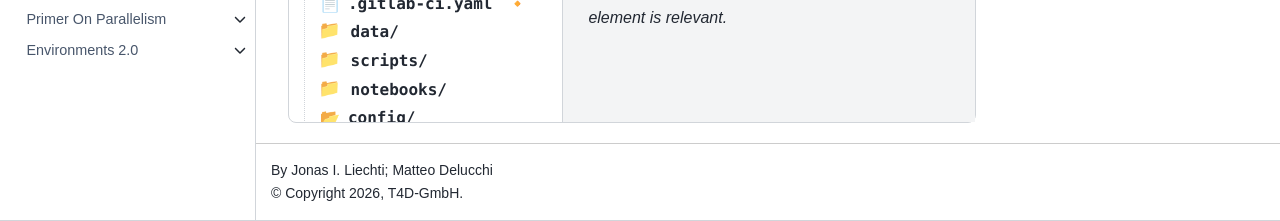
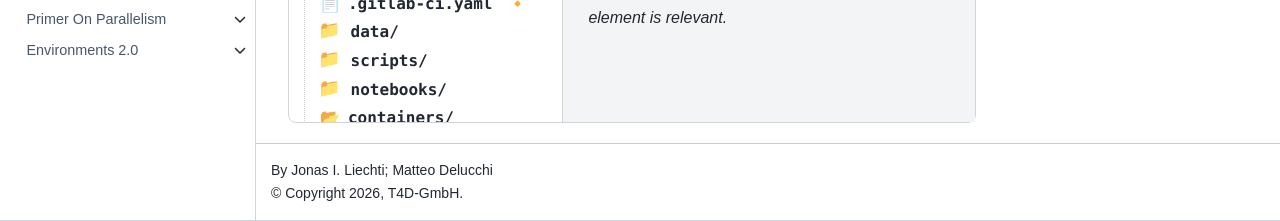
Before and after one commit to t4d-gmbh/researchSoftwareEngineering, a Sphinx documentation site: the page built from source/content/computationalProject/projectScaffolding.md, in a window 1280 px wide and 900 px high, scrolled down 147 px. Shown: the part 679-900 px from the top of the window. Built offline with Sphinx 7.4.7 and the Sphinx Book theme 1.1.4, drawn with Linux system fonts in a browser that asks for light colours; some web fonts are replaced; pages that are not in the unit, such as notebooks, are missing from menus; the version number could not be read and is left out.

Commit message:
adding containers

```diff
--- a/source/content/_static/projectScaffoldingStyle.html
+++ b/source/content/_static/projectScaffoldingStyle.html
@@ -49,6 +49,7 @@
 #radio-codeofconduct:checked ~ .scaffold-split #desc-codeofconduct,
 #radio-gitlab:checked ~ .scaffold-split #desc-gitlab,
 #radio-github:checked ~ .scaffold-split #desc-github,
+#radio-containers:checked ~ .scaffold-split #desc-containers,
 #radio-data:checked ~ .scaffold-split #desc-data,
 #radio-data-raw:checked ~ .scaffold-split #desc-data-raw,
 #radio-data-readme:checked ~ .scaffold-split #desc-data-readme,
@@ -85,6 +86,7 @@
 #radio-codeofconduct:checked ~ .scaffold-split label[for="radio-codeofconduct"],
 #radio-gitlab:checked ~ .scaffold-split label[for="radio-gitlab"],
 #radio-github:checked ~ .scaffold-split label[for="radio-github"],
+#radio-containers:checked ~ .scaffold-split label[for="radio-containers"],
 #radio-data:checked ~ .scaffold-split label[for="radio-data"],
 #radio-data-raw:checked ~ .scaffold-split label[for="radio-data-raw"],
 #radio-data-readme:checked ~ .scaffold-split label[for="radio-data-readme"],
--- a/source/content/computationalProject/projectScaffolding.md
+++ b/source/content/computationalProject/projectScaffolding.md
@@ -33,6 +33,7 @@ We suggest adopting the following structure for the root folder, commonly referr
 <input type="radio" name="tree-nav" id="radio-license" class="tree-radio">
 <input type="radio" name="tree-nav" id="radio-citation" class="tree-radio">
 <input type="radio" name="tree-nav" id="radio-contrib" class="tree-radio">
+<input type="radio" name="tree-nav" id="radio-containers" class="tree-radio">
 <input type="radio" name="tree-nav" id="radio-codeofconduct" class="tree-radio">
 <input type="radio" name="tree-nav" id="radio-data" class="tree-radio">
 <input type="radio" name="tree-nav" id="radio-data-readme" class="tree-radio">
@@ -100,6 +101,7 @@ We suggest adopting the following structure for the root folder, commonly referr
             </ul>
           </details>
         </li>
+        <li>📂 <label for="radio-containers">containers/</label></li>
         <li>📂 <label for="radio-config">config/</label></li>
         <li>
           <details>
@@ -276,6 +278,10 @@ doi: <the-doi>
       <h3>📁 drafts/</h3>
       <p>A scratchpad folder for experimental notebooks that are not yet production-ready or integrated into the main workflow.</p>
     </div>
+    <div id="desc-containers" class="desc-item">
+      <h3> 📦 Containers</h3>
+      <p>Centralized location for all container definitions. Your <code>*.def</code> and <code>Dockerfile</code> files are here.</p>
+    </div>
     <div id="desc-config" class="desc-item">
       <h3>⚙️ Configuration</h3>
       <p>Centralized YAML/TOML files for parameters. This allows changing experiments without modifying code.</p>
```
